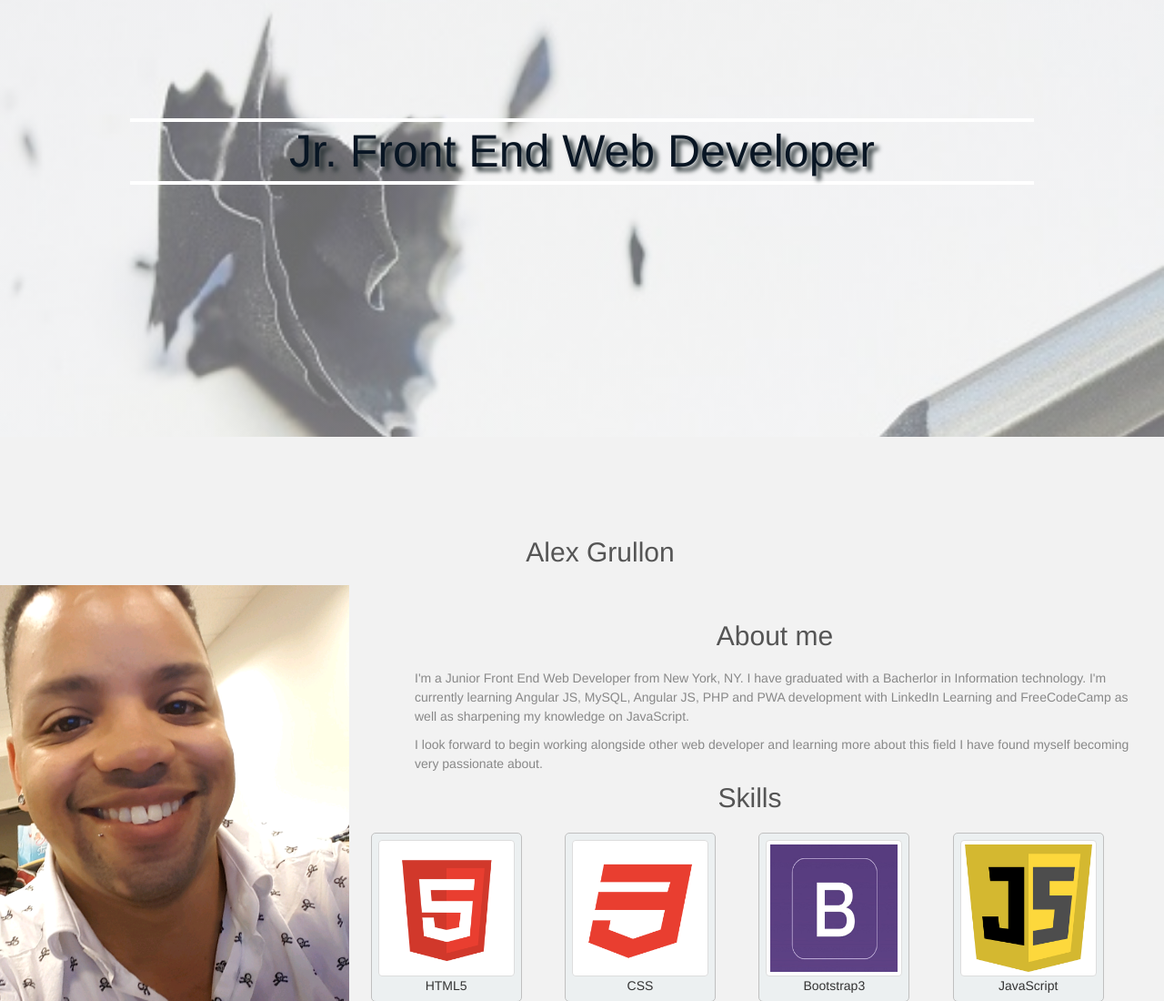
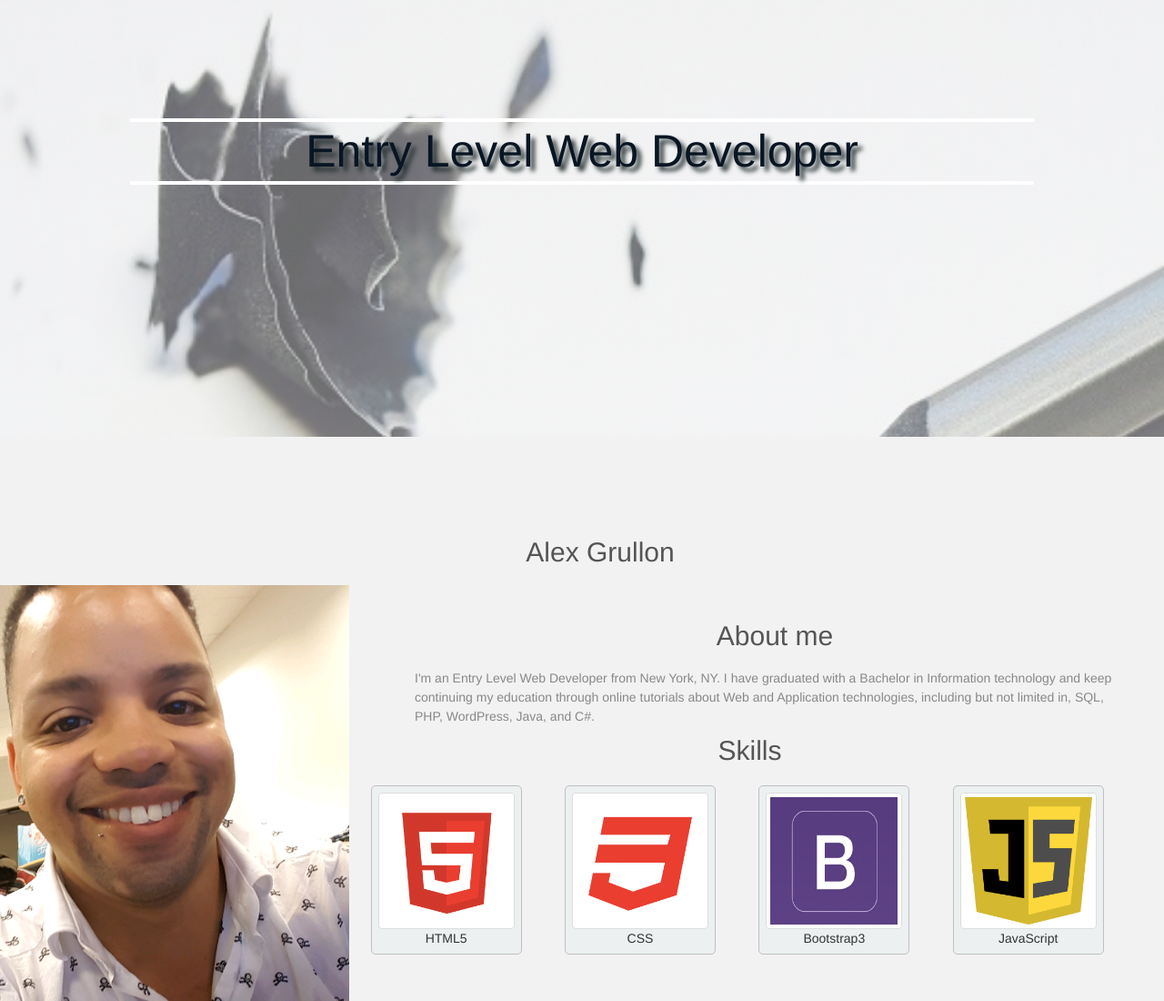
Before and after one commit to dolfo07/Alex-Grullon, a plain HTML site: page index.html in a window 1280 px wide. Shown: the part 120-1220 px from the top of the page at 91% size. Drawn offline with nearby package versions, Linux system fonts and the light colour scheme; a script that the page names is missing.

Commit message:
Edited About me section in Index.html

```diff
--- a/index.html
+++ b/index.html
@@ -39,7 +39,7 @@
         <div id="home" class="slider">
             <div class="container">
                 <div class="intro">
-                    <h2>Jr. Front End Web Developer</h2>
+                    <h2>Entry Level Web Developer</h2>
                 </div>
             </div>
         </div>
@@ -55,8 +55,8 @@
             </figure>
             <section class="info">
                <h2 class="text-center">About me</h2>
-                <p>I'm a Junior Front End Web Developer from New York, NY. I have graduated with a Bacherlor in Information technology. I'm currently learning Angular JS, MySQL, Angular JS, PHP and PWA development with LinkedIn Learning and FreeCodeCamp as well as sharpening my knowledge on JavaScript.</p>
-                <p>I look forward to begin working alongside other web developer and learning more about this field I have found myself becoming very passionate about.</p>
+                <p>I'm an Entry Level Web Developer from New York, NY. I have graduated with a Bachelor in Information technology and keep continuing my education through online tutorials about Web and Application technologies, including but not limited in, SQL, PHP, WordPress, Java, and C#.</p>
+<!--                 <p>I'm looking forward to begin working alongside other professionals in the field</p> -->
             </section>
             <section id="skills" class="container-fluid text-center skillList">
             <h2 class="text-center">Skills</h2>
```
